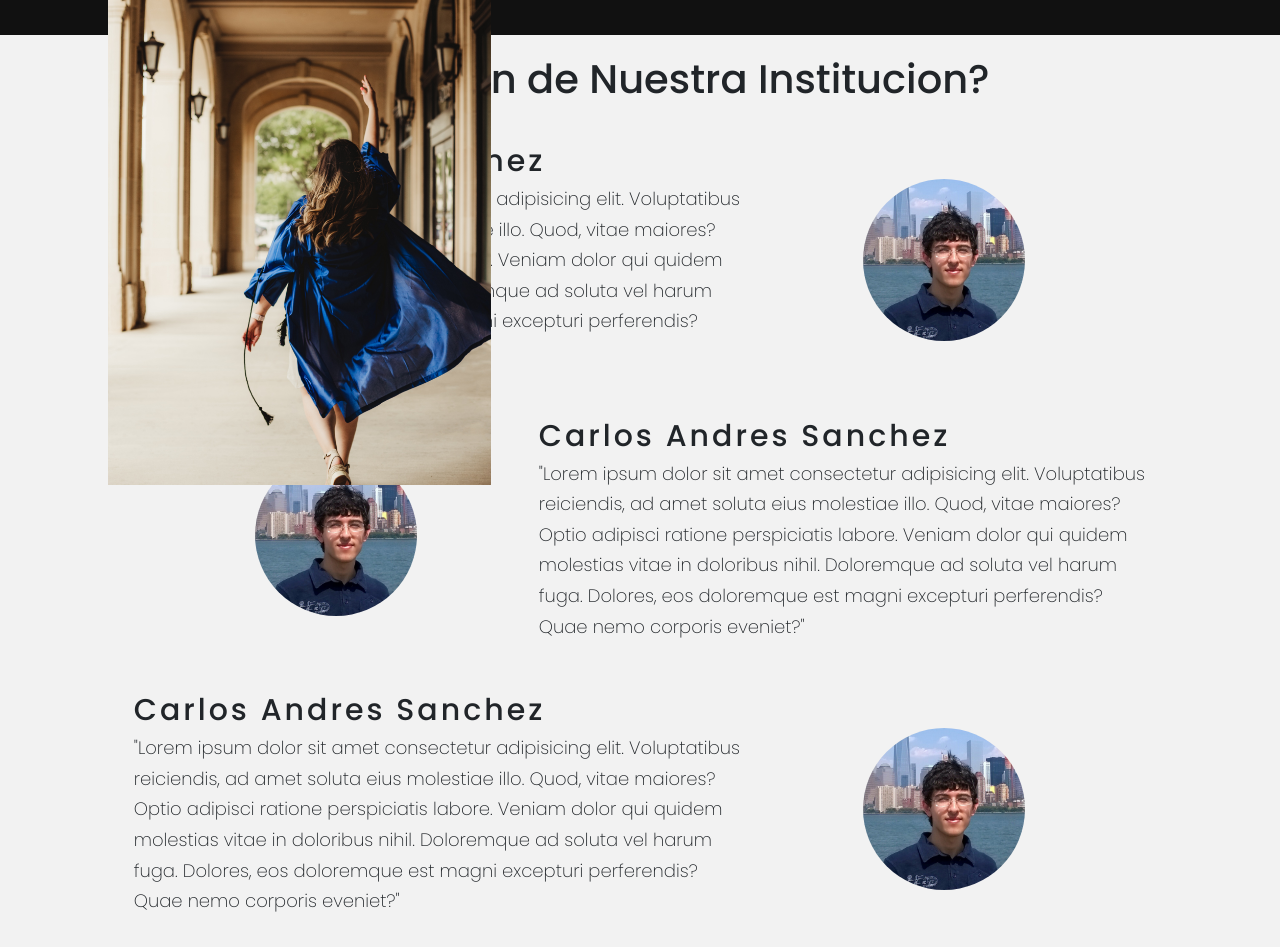
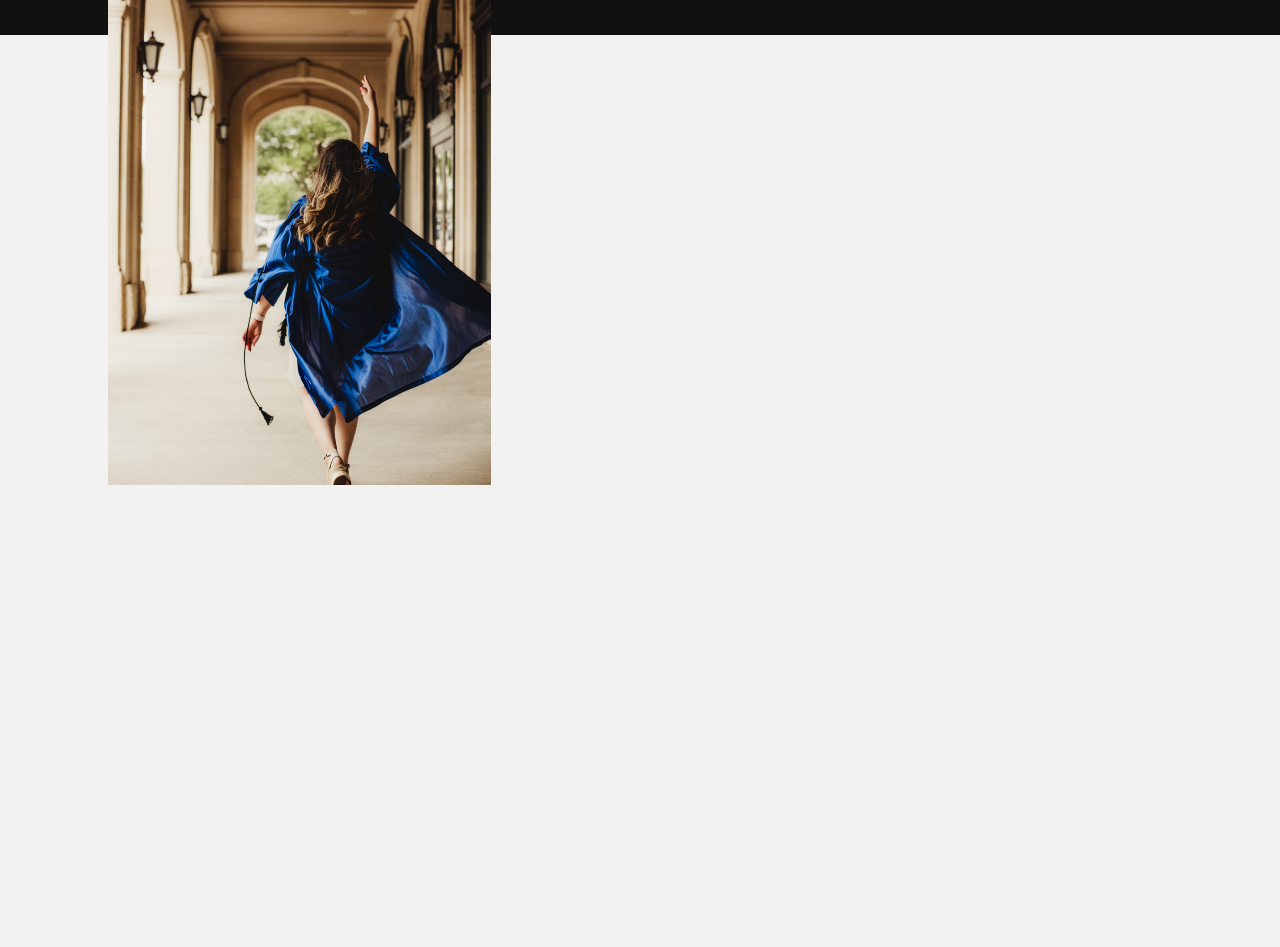
Before and after one commit to FabricioSV17/PaginaCetpro, a plain HTML site: page Index.html in a window 1280 px wide. Shown: the part 2000-2947 px from the top of the page. After the commit the page ends 2485 px from the top, so only its background shows below. Drawn offline with nearby package versions, Linux system fonts and the light colour scheme.

Commit message:
Modificando y eliminando el archivo Comentarios

```diff
--- a/Index.html
+++ b/Index.html
@@ -116,44 +116,7 @@
             </div>
         </section>
     </section>
-    <section class="Comentarios container">
-        <h2 class="Comentarios--titulo">¿Que dicen de Nuestra Institucion?</h2>
-        <div class="Comentarios__contenedor">
-           <div class="Comentarios__contenedor__Carta">
-                <div class="Comentarios__contenedor__Carta--comentario">
-                    <h2 class="Comentarios__contenedor__Carta--comentario--nombre">Carlos Andres Sanchez</h2>
-                    <p class ="Comentarios__contenedor__Carta--comentario--descripcion">
-                        "Lorem ipsum dolor sit amet consectetur adipisicing elit. Voluptatibus reiciendis, ad amet soluta eius molestiae illo. Quod, vitae maiores? Optio adipisci ratione perspiciatis labore. Veniam dolor qui quidem molestias vitae in doloribus nihil. Doloremque ad soluta vel harum fuga. Dolores, eos doloremque est magni excepturi perferendis? Quae nemo corporis eveniet?"
-                    </p>
-                </div>
-                <div class="Comentarios__contenedor__Carta--foto">
-                    <img src="img/foto.jpg" alt="">
-                </div>
-            </div> <!--Fin de la Carta-->
-            <div class="Comentarios__contenedor__Carta">
-                <div class="Comentarios__contenedor__Carta--comentario order2">
-                    <h2 class="Comentarios__contenedor__Carta--comentario--nombre">Carlos Andres Sanchez</h2>
-                    <p class ="Comentarios__contenedor__Carta--comentario--descripcion">
-                        "Lorem ipsum dolor sit amet consectetur adipisicing elit. Voluptatibus reiciendis, ad amet soluta eius molestiae illo. Quod, vitae maiores? Optio adipisci ratione perspiciatis labore. Veniam dolor qui quidem molestias vitae in doloribus nihil. Doloremque ad soluta vel harum fuga. Dolores, eos doloremque est magni excepturi perferendis? Quae nemo corporis eveniet?"
-                    </p>
-                </div>
-                <div class="Comentarios__contenedor__Carta--foto order1">
-                    <img src="img/foto.jpg" alt="">
-                </div>
-            </div> <!--Fin de la Carta-->
-            <div class="Comentarios__contenedor__Carta">
-                <div class="Comentarios__contenedor__Carta--comentario">
-                    <h2 class="Comentarios__contenedor__Carta--comentario--nombre">Carlos Andres Sanchez</h2>
-                    <p class ="Comentarios__contenedor__Carta--comentario--descripcion">
-                        "Lorem ipsum dolor sit amet consectetur adipisicing elit. Voluptatibus reiciendis, ad amet soluta eius molestiae illo. Quod, vitae maiores? Optio adipisci ratione perspiciatis labore. Veniam dolor qui quidem molestias vitae in doloribus nihil. Doloremque ad soluta vel harum fuga. Dolores, eos doloremque est magni excepturi perferendis? Quae nemo corporis eveniet?"
-                    </p>
-                </div>
-                <div class="Comentarios__contenedor__Carta--foto">
-                    <img src="img/foto.jpg" alt="">
-                </div>
-            </div> <!--Fin de la Carta-->
-        </div>
-    </section>
+
     <!-- Script Bootstrap -->
     <script src="https://cdn.jsdelivr.net/npm/bootstrap@5.3.2/dist/js/bootstrap.bundle.min.js"
         integrity="sha384-C6RzsynM9kWDrMNeT87bh95OGNyZPhcTNXj1NW7RuBCsyN/o0jlpcV8Qyq46cDfL"
--- a/sass/Comentarios.scss
+++ /dev/null
@@ -1,47 +0,0 @@
-.Comentarios{
-    width: 100%;
-    &--titulo{
-        width: 100%;
-        font-size: 4rem;
-        font-family: $Poppins;
-        text-align: center;
-        margin: 2rem 0;
-    }
-    &__contenedor{
-        width: 90%;
-        display: flex;
-        flex-direction: column;
-        align-items: center;
-        margin: 0  auto;
-        &__Carta{
-            display: flex;
-            align-items: center;
-            margin: 2rem 0;
-            &--comentario{
-                width: 60%;
-                font-family: $Poppins;
-                &--nombre{
-                    font-size: 3rem;
-                    // text-align: center;
-                    letter-spacing: .3rem;
-                }
-                &--descripcion{
-                    font-size: 1.8rem;
-                    font-weight: 300;
-                    line-height: 1.7;
-                }
-            }
-            &--foto{
-                width: 40%;
-                display: flex;
-                align-items: center;
-                justify-content: center;
-                img{
-                    width: 40%;
-                    border-radius: 50%;
-                }
-            }
-
-        }
-    }
-}
```
